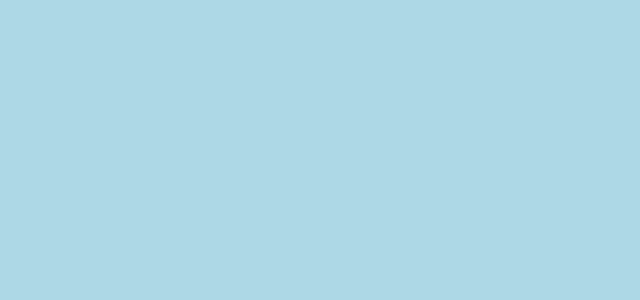
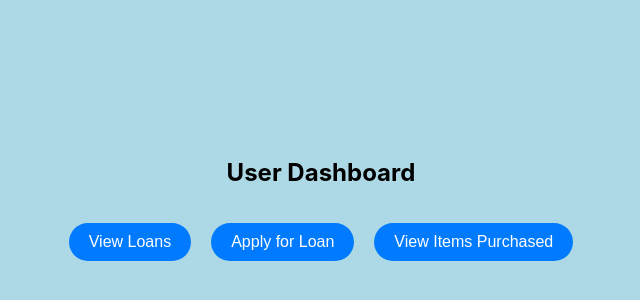
Before and after one commit to zireal23/LM-FE, a React (Create React App) app: page /userdashboard in a window 1280 px wide. Before the commit this address had no page. Shown: the part 224-524 px from the top of the page, without its empty margins (319-959 px from the left). Built offline with nearby package versions, Linux system fonts and the light colour scheme; a web font is replaced by a local one.

Commit message:
added functionality to buttons

```diff
--- a/src/App.js
+++ b/src/App.js
@@ -4,19 +4,25 @@ import { BrowserRouter, Routes, Route } from 'react-router-dom';
 import AddEmployee from"./components/AddEmployee";
 import LoginPage from './components/login';
 import ViewLoans from './components/ViewLoan';
-
+import UserDashboard from './components/UserDashboard';
+import Loanapply from './components/Loanapply';
+import Header from "./components/Header";
 function App() {
   return (
+    <>
     <BrowserRouter>
     <Routes>
       <Route path="/" element={<AddEmployee/>}></Route>
+      <Route path="/userdashboard" element={<UserDashboard/>}/>
       <Route path="/login" element={<LoginPage/>}></Route>
       <Route path="/fetch" element={<ViewLoans/>}></Route>
-
+      <Route path="/applyLoan" element={<Loanapply/>}></Route>
 
     </Routes>
     </BrowserRouter>
+    </>
     );
+
 }
 
 export default App;
--- a/src/components/UserDashboard.jsx
+++ b/src/components/UserDashboard.jsx
@@ -1,13 +1,21 @@
 import React from 'react';
 import './UserDashboard.css';
+import {useNavigate} from "react-router-dom";
+function UserDashboard() {
+  const navigate = useNavigate();
+  const handleViewLoans= () => {
+    navigate("/fetch");
+  }
+  const handleApplyLoan = () => {
+    navigate("/applyLoan")
+  }
 
-function UserDashboard() {
   return (
     <div className="user-dashboard">
       <h1>User Dashboard</h1>
       <div className="button-container">
-        <button className="dashboard-button">View Loans</button>
-        <button className="dashboard-button">Apply for Loan</button>
+        <button className="dashboard-button" onClick={handleViewLoans}>View Loans</button>
+        <button className="dashboard-button" onClick={handleApplyLoan}>Apply for Loan</button>
         <button className="dashboard-button">View Items Purchased</button>
       </div>
     </div>
```
Lines whose indentation alone changed are shown as unchanged.
